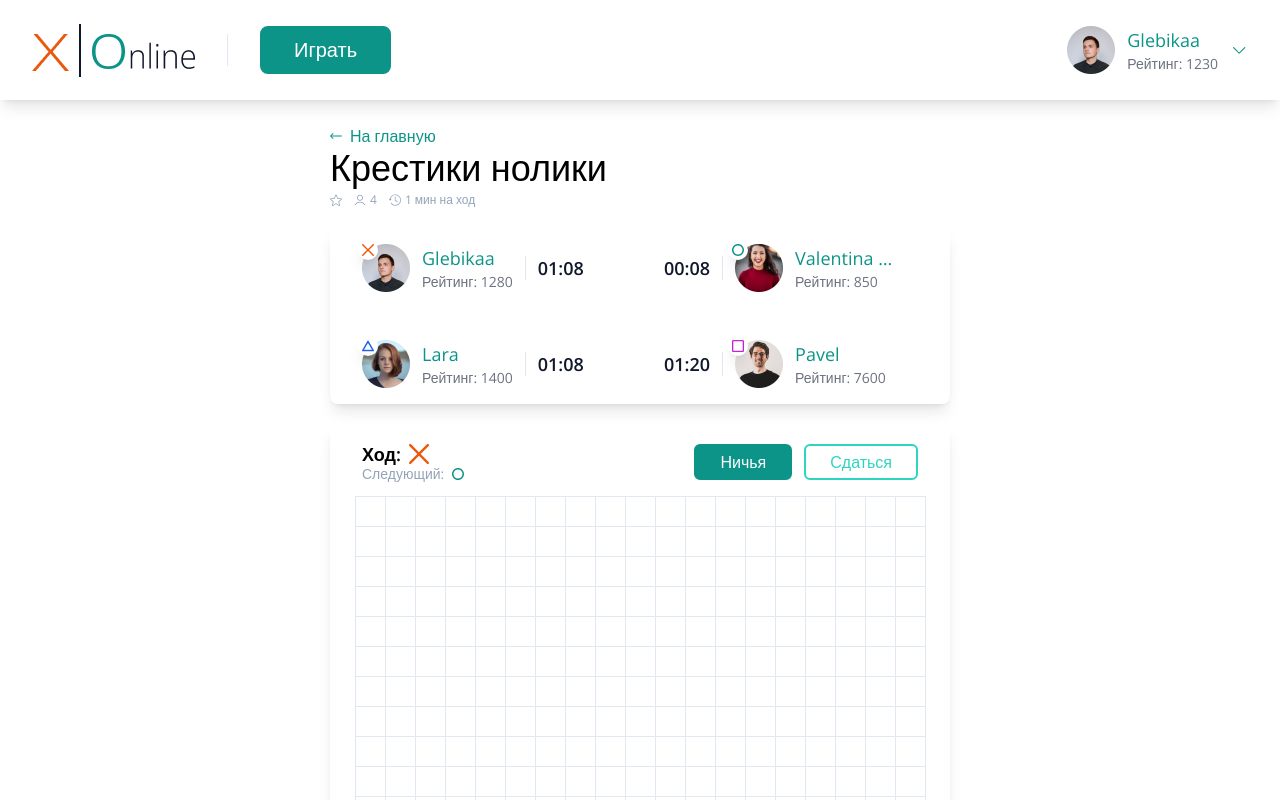
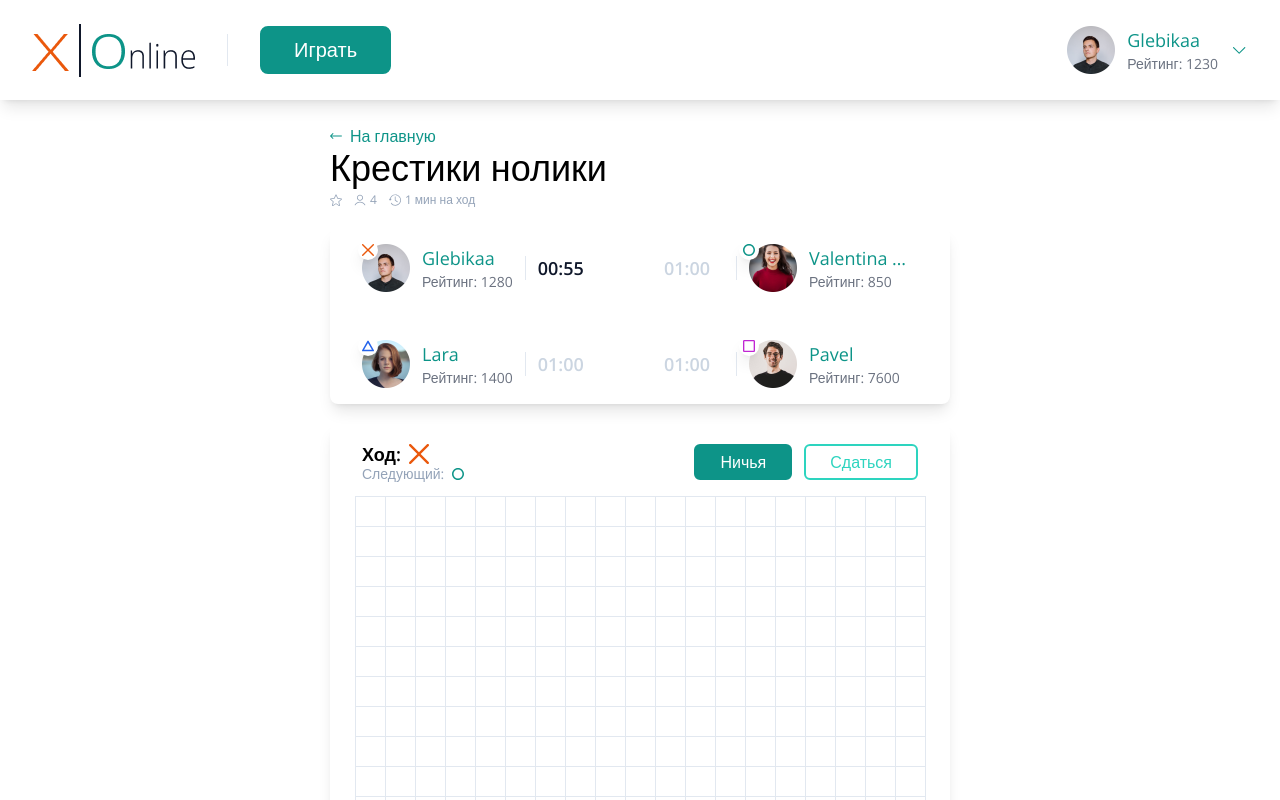
Before and after one commit to Aleksandr-Glebik/next-naughts-and-crosses, a Next.js app: page / in a window 1280 px wide. Shown: the top 800 px of the page. Built offline with nearby package versions, Linux system fonts and the light colour scheme.

Commit message:
feat: add individual timer for comp PlayerInfo; refactor Page, gameInfo and GameField

```diff
--- a/app/page.tsx
+++ b/app/page.tsx
@@ -4,14 +4,23 @@ import { useState } from "react";
 
 import { GameTitle, GameInfo, GameField } from "@/components/Game";
 
+import { useOnlineGameState } from "@/utils/hooks/useOnlineGameState";
+
 export default function Home() {
   const [playersCount] = useState<number>(4);
+  const { cells, currentMove, nextMove, handleCellClick } =
+    useOnlineGameState(playersCount);
 
   return (
     <main className="max-w-[620px] mx-auto pt-6 flex flex-col justify-start items-start gap-5">
       <GameTitle playersCount={playersCount} />
-      <GameInfo playersCount={playersCount} />
-      <GameField playersCount={playersCount} />
+      <GameInfo playersCount={playersCount} currentMove={currentMove} />
+      <GameField
+        cells={cells}
+        currentMove={currentMove}
+        nextMove={nextMove}
+        handleCellClick={handleCellClick}
+      />
     </main>
   );
 }
--- a/components/Game/GameField/GameField.tsx
+++ b/components/Game/GameField/GameField.tsx
@@ -5,16 +5,20 @@ import { useEffect } from "react";
 import ControlPanel from "./ControlPanel/ControlPanel";
 import GameGrid from "./GameGrid/GameGrid";
 
-import { useOnlineGameState } from "@/utils/hooks/useOnlineGameState";
-
+import { GAME_SYMBOLS } from "@/lib/constants/constants";
 interface Props {
-  playersCount: number;
+  cells: (GAME_SYMBOLS | null)[];
+  currentMove: GAME_SYMBOLS;
+  nextMove: GAME_SYMBOLS;
+  handleCellClick: (index: number) => void;
 }
 
-export function GameField({ playersCount }: Props) {
-  const { cells, currentMove, nextMove, handleCellClick } =
-    useOnlineGameState(playersCount);
-
+export function GameField({
+  cells,
+  currentMove,
+  nextMove,
+  handleCellClick,
+}: Props) {
   useEffect(() => {
     if (cells) {
       console.log("cells", cells);
--- a/components/Game/GameInfo/GameInfo.tsx
+++ b/components/Game/GameInfo/GameInfo.tsx
@@ -1,12 +1,14 @@
 import PlayerInfo from "./PlayerInfo/PlayerInfo";
 
 import { playerList } from "@/lib/data";
+import { GAME_SYMBOLS } from "@/lib/constants/constants";
 
 interface Props {
   playersCount: number;
+  currentMove: GAME_SYMBOLS;
 }
 
-export function GameInfo({ playersCount }: Props) {
+export function GameInfo({ playersCount, currentMove }: Props) {
   return (
     <div className="grid grid-cols-2 gap-12 shadow-lg rounded-lg py-4 px-8 w-full max-w-[620px] bg-white">
       {playerList.slice(0, playersCount).map((item, index) => (
@@ -17,8 +19,8 @@ export function GameInfo({ playersCount }: Props) {
           avatar={item.avatar}
           name={item.name}
           rating={item.rating}
-          time={item.time}
           isRight={index % 2 !== 0 ? true : false}
+          isTimerRunning={currentMove === item.symbol}
         />
       ))}
     </div>
--- a/components/Game/GameInfo/PlayerInfo/PlayerInfo.tsx
+++ b/components/Game/GameInfo/PlayerInfo/PlayerInfo.tsx
@@ -1,9 +1,12 @@
+"use client";
+
 import clsx from "clsx";
 
 import User from "@/components/Header/User/User";
 import GameSymbol from "@/components/UIKit/GameSymbol";
 
 import { GAME_SYMBOLS } from "@/lib/constants/constants";
+import { useEffect, useState } from "react";
 
 interface Props {
   className: string;
@@ -12,8 +15,8 @@ interface Props {
   name: string;
   rating: number;
   avatar: string;
-  time: string;
   isRight: boolean;
+  isTimerRunning: boolean;
 }
 
 export default function PlayerInfo({
@@ -22,9 +25,37 @@ export default function PlayerInfo({
   avatar,
   name,
   rating,
-  time,
   isRight,
+  isTimerRunning,
 }: Props) {
+  const [seconds, setSeconds] = useState(60);
+
+  const minutesString = String(Math.floor(seconds / 60)).padStart(2, "0");
+  const secondsString = String(seconds % 60).padStart(2, "0");
+
+  const isDanger = seconds < 10;
+
+  useEffect(() => {
+    if (isTimerRunning) {
+      const timerId = setInterval(() => {
+        setSeconds((prev) => Math.max(prev - 1, 0));
+      }, 1000);
+
+      return () => {
+        clearInterval(timerId);
+        setSeconds(60);
+      };
+    }
+  }, [isTimerRunning]);
+
+  const getTimerColor = (isDanger: boolean) => {
+    if (isTimerRunning) {
+      return isDanger ? "text-orange-500" : "text-slate-900"
+    }
+
+    return "text-slate-300"
+  }
+
   return (
     <div
       className={clsx(
@@ -35,7 +66,7 @@ export default function PlayerInfo({
       <div
         className={clsx(
           "absolute -top-1 -left-1 bg-white shadow-lg rounded-full flex justify-center items-center w-5 h-5",
-          isRight && "order-3 -top-1 left-16",
+          isRight && "order-3 -top-1 left-[75px]",
         )}
       >
         <GameSymbol symbol={symbol} className="w-3 h-3" />
@@ -49,11 +80,12 @@ export default function PlayerInfo({
       <div className={clsx("h-6 w-px bg-slate-200", isRight && "order-2")} />
       <div
         className={clsx(
-          "text-slate-900 text-lg font-semibold",
+          "text-lg font-semibold w-[60px]",
           isRight && "order-1",
+          getTimerColor(isDanger)
         )}
       >
-        {time}
+        {minutesString}:{secondsString}
       </div>
     </div>
   );
--- a/lib/data.ts
+++ b/lib/data.ts
@@ -5,7 +5,6 @@ interface UserInfoProps {
   name: string;
   rating: number;
   avatar: string;
-  time: string;
 }
 
 export const playerList: UserInfoProps[] = [
@@ -14,31 +13,27 @@ export const playerList: UserInfoProps[] = [
     symbol: GAME_SYMBOLS.CROSS,
     name: "Glebikaa",
     rating: 1280,
-    avatar: "firstAvatar",
-    time: "01:08",
+    avatar: "firstAvatar"
   },
   {
     id: 2,
     symbol: GAME_SYMBOLS.ZERO,
     name: "Valentina Kostromskaia",
     rating: 850,
-    avatar: "secondAvatar",
-    time: "00:08",
+    avatar: "secondAvatar"
   },
   {
     id: 3,
     symbol: GAME_SYMBOLS.TRIANGLE,
     name: "Lara",
     rating: 1400,
-    avatar: "thirdAvatar",
-    time: "01:08",
+    avatar: "thirdAvatar"
   },
   {
     id: 4,
     symbol: GAME_SYMBOLS.SQUARE,
     name: "Pavel",
     rating: 7600,
-    avatar: "fourthAvatar",
-    time: "01:20",
-  },
+    avatar: "fourthAvatar"
+  }
 ];
```
